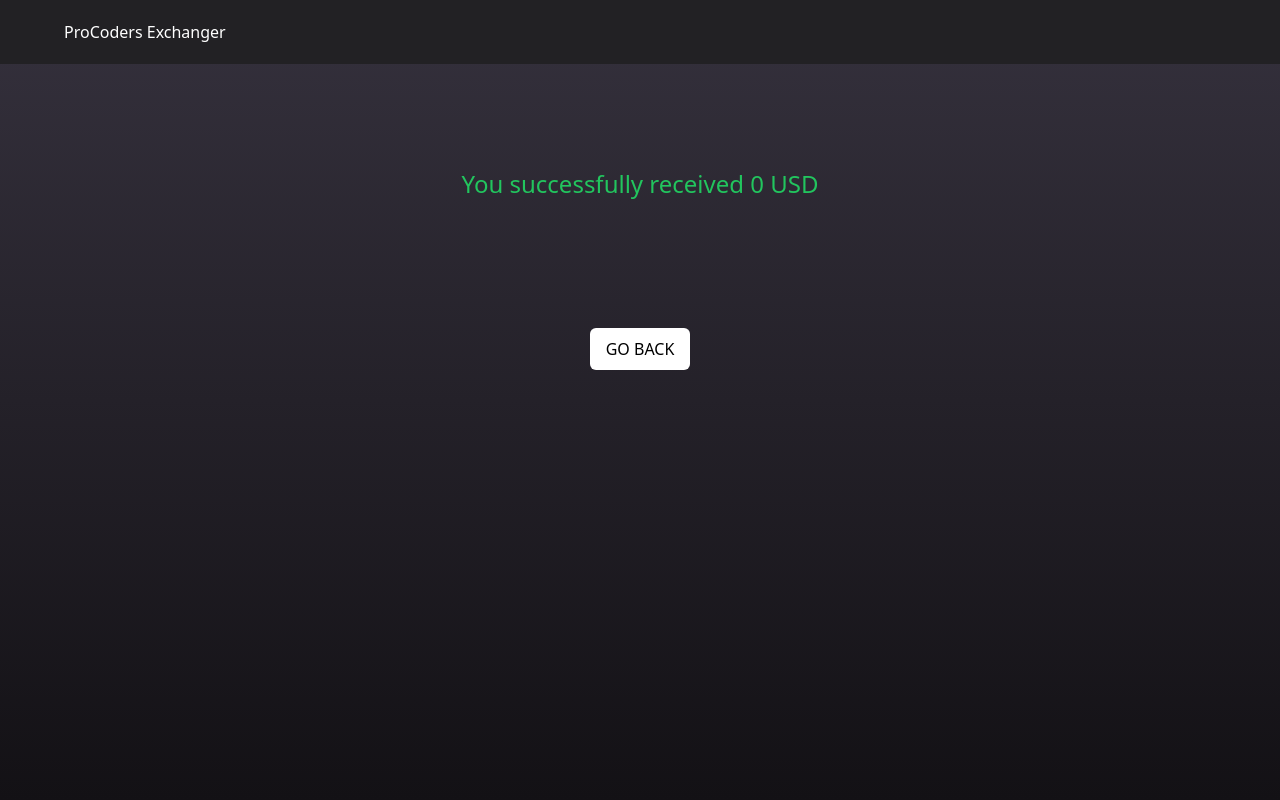
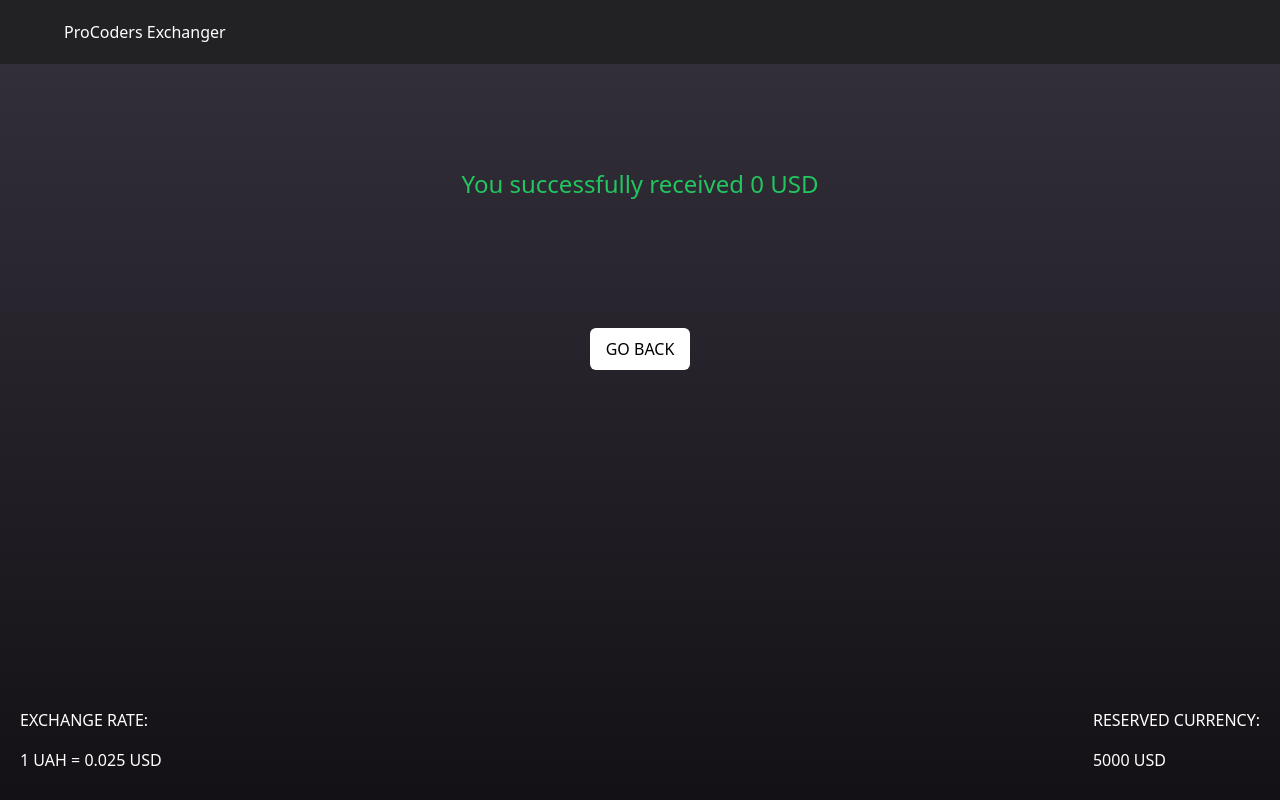
Before and after one commit to tristan535007/procoders-exchanger, a Vue app: page / in a window 1280 px wide. Both pictures are taken after a click on the button "GO". Built offline with nearby package versions, Linux system fonts and the light colour scheme.

Commit message:
add: LayoutDefault component

```diff
--- a/src/App.vue
+++ b/src/App.vue
@@ -1,15 +1,3 @@
 <template>
-  <div class="h-screen bg-gradient-to-b from-[#35313D] to-[#131115] text-white">
-    <nav-bar />
-    <router-view />
-  </div>
+  <router-view />
 </template>
-
-<script>
-import NavBar from "@/components/NavBar";
-export default {
-  components: {
-    NavBar,
-  },
-};
-</script>
--- /dev/null
+++ b/src/components/FooterRate.vue
@@ -0,0 +1,37 @@
+<template>
+  <footer class="flex justify-between w-full my-7 px-5">
+    <exchange-rate-card
+      :change-type="footerData.exchangeSelect"
+      :receive-type="footerData.receiveSelect"
+    />
+    <reserved-info-card>
+      <div v-if="reservedData.reserved">
+        {{ reservedData.reserved + " " + reservedData.name }}
+      </div>
+      <div v-else>----</div>
+    </reserved-info-card>
+  </footer>
+</template>
+
+<script>
+import ExchangeRateCard from "@/components/ExchangeRateCard";
+import ReservedInfoCard from "@/components/ReservedInfoCard";
+import { exchangeRate } from "@/constants";
+export default {
+  components: {
+    ExchangeRateCard,
+    ReservedInfoCard,
+  },
+  props: {
+    footerData: {
+      type: Object,
+      required: true,
+    },
+  },
+  computed: {
+    reservedData() {
+      return exchangeRate.find((d) => d.id === this.footerData.receiveSelect);
+    },
+  },
+};
+</script>
--- /dev/null
+++ b/src/components/LayoutDefault.vue
@@ -0,0 +1,24 @@
+<template>
+  <div
+    class="flex flex-col justify-between h-screen bg-gradient-to-b from-[#35313D] to-[#131115] text-white"
+  >
+    <nav-bar />
+    <slot/>
+    <footer-rate :footer-data="layoutParams" />
+  </div>
+</template>
+
+<script>
+import NavBar from "@/components/NavBar";
+import FooterRate from "@/components/FooterRate";
+export default {
+  name: "layout-default",
+  components: { FooterRate, NavBar },
+  props: {
+    layoutParams: {
+      type: Object,
+      required: true,
+    },
+  },
+};
+</script>
--- a/src/components/UI/index.js
+++ b/src/components/UI/index.js
@@ -1,5 +1,6 @@
 import CustomInput from "@/components/UI/CustomInput";
 import CustomSelect from "@/components/UI/CustomSelect";
 import CustomButton from "@/components/UI/CustomButton";
+import LayoutDefault from "@/components/LayoutDefault";
 
-export default [CustomInput, CustomSelect, CustomButton];
+export default [CustomInput, CustomSelect, CustomButton, LayoutDefault];
--- a/src/views/HomeView.vue
+++ b/src/views/HomeView.vue
@@ -1,5 +1,6 @@
 <template>
-  <div class="max-w-[1200px] mx-auto flex items-center flex-col px-5">
+  <layout-default :layout-params="{ exchangeSelect, receiveSelect }">
+    <div class="max-w-[1200px] w-full mx-auto flex items-center flex-col px-5 flex-grow">
       <h1 class="text-2xl">Exchanger</h1>
       <div class="my-24 flex justify-between w-full">
         <div>
@@ -33,16 +34,8 @@
         <span v-if="error" class="text-red-400">{{ error }}</span>
       </div>
       <custom-button @click="getExchange" :error="error">GO</custom-button>
-    <div class="flex justify-between w-full">
-      <exchange-rate-card :change-type="exchangeSelect" :receive-type="receiveSelect" />
-      <reserved-info-card>
-        <div v-if="reservedData.reserved">
-          {{ reservedData.reserved + " " + reservedData.name }}
     </div>
-        <div v-else>----</div>
-      </reserved-info-card>
-    </div>
-  </div>
+  </layout-default>
 </template>
 
 <script>
@@ -54,17 +47,10 @@ import {
   exchangeRate,
   lackVolume,
 } from "@/constants";
-import ExchangeRateCard from "@/components/ExchangeRateCard";
-import ReservedInfoCard from "@/components/ReservedInfoCard";
 
 export default {
   name: "HomeView",
   initPrice: "0",
-
-  components: {
-    ExchangeRateCard,
-    ReservedInfoCard,
-  },
 
   data() {
     return {
@@ -86,6 +72,8 @@ export default {
           data: {
             currency: receiveData.name,
             amount: this.receiveInput,
+            exchangeSelect: this.exchangeSelect,
+            receiveSelect: this.receiveSelect,
           },
         },
       });
@@ -120,9 +108,6 @@ export default {
         receiveData,
         isOkVolume,
       };
-    },
-    reservedData() {
-      return exchangeRate.find((d) => d.id === this.receiveSelect);
     },
     lackVolumeError() {
       return this.error === lackVolume;
--- a/src/views/SuccessfulExchange.vue
+++ b/src/views/SuccessfulExchange.vue
@@ -1,15 +1,20 @@
 <template>
-  <div class="flex flex-col items-center">
-    <h1 v-if="data" class="text-green-500 text-2xl my-16">
-      You successfully received {{ data.amount + " " + data.currency }}
-    </h1>
-    <custom-button class="mt-16" @click="goHomePage"> Go back</custom-button>
-  </div>
+  <layout-default
+    :layout-params="{ exchangeSelect: data.exchangeSelect, receiveSelect: data.receiveSelect }"
+  >
+    <div class="flex flex-col items-center flex-grow">
+      <h1 v-if="data" class="text-green-500 text-2xl my-16">
+        You successfully received {{ data.amount + " " + data.currency }}
+      </h1>
+      <custom-button class="mt-16" @click="goHomePage"> Go back</custom-button>
+    </div>
+  </layout-default>
 </template>
 
 <script>
 export default {
   name: "SuccessfulExchange",
+
   props: {
     data: {
       type: Object,
```
Lines whose indentation alone changed are shown as unchanged.
